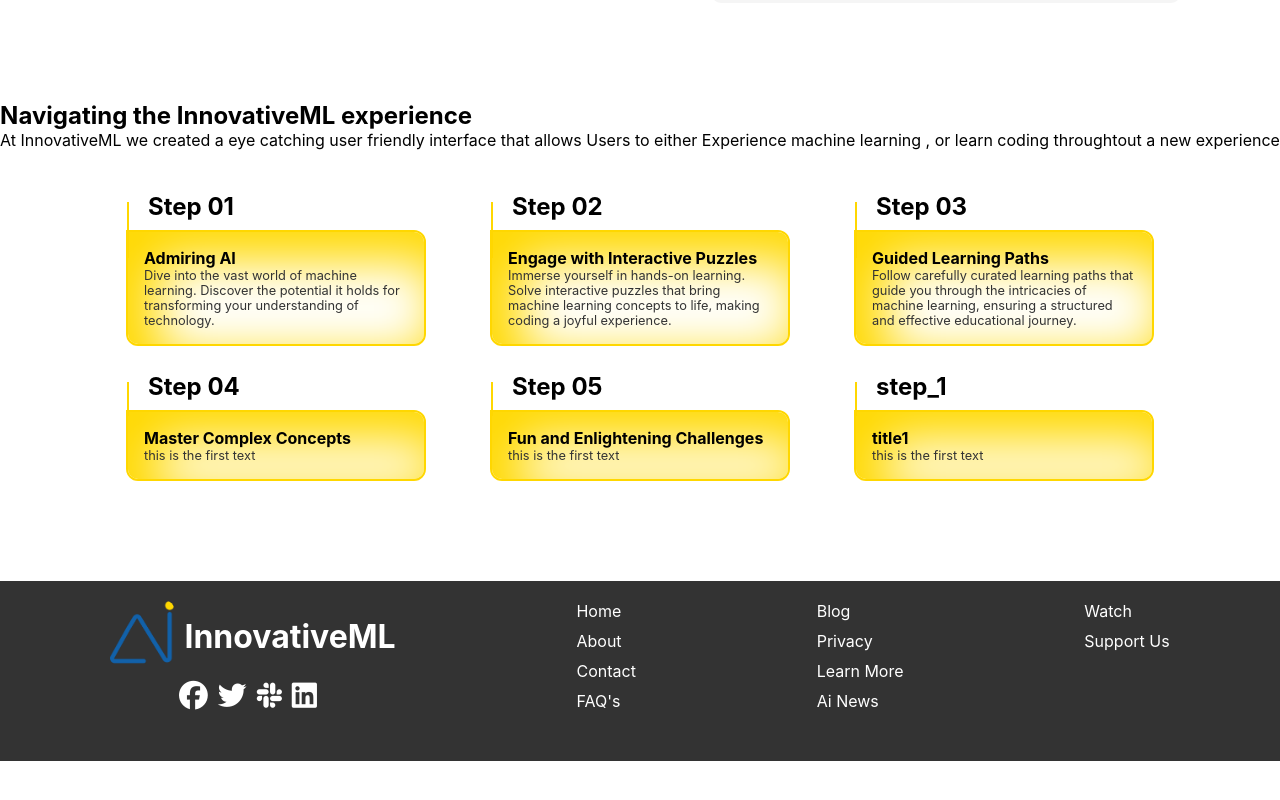
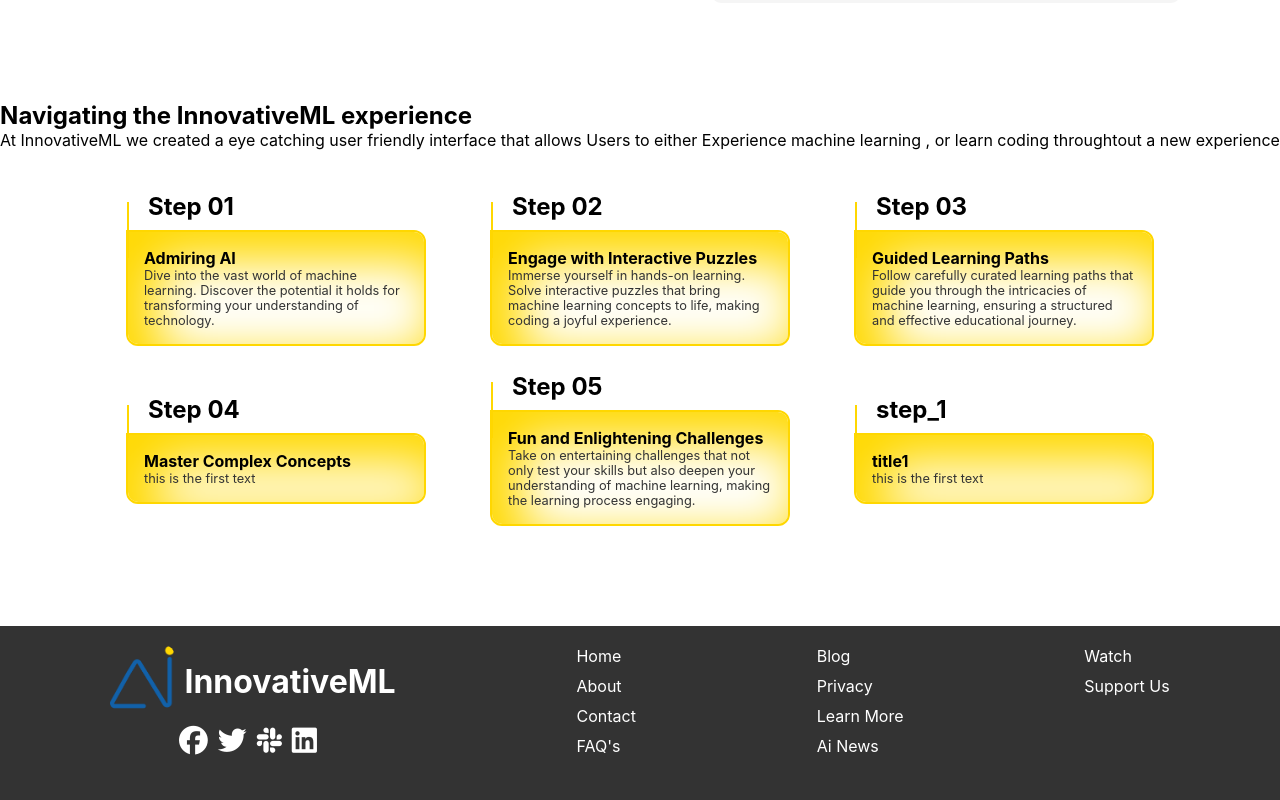
Before and after one commit to AhmadSerhall/innovativeML, a React (Create React App) app in the folder frontend/: page /about in a window 1280 px wide. Shown: the part 1051-1851 px from the top of the page. Before the commit the page ends 1812 px from the top, so only its background shows below. Built offline with nearby package versions, Linux system fonts and the light colour scheme.

Commit message:
changed the text for card 5

```diff
--- a/frontend/src/components/Experience/index.jsx
+++ b/frontend/src/components/Experience/index.jsx
@@ -13,7 +13,7 @@ const Experience = () => {
         <CardExperience step={"Step 02"} title={"Engage with Interactive Puzzles"} text={"Immerse yourself in hands-on learning. Solve interactive puzzles that bring machine learning concepts to life, making coding a joyful experience."} />
         <CardExperience step={"Step 03"} title={" Guided Learning Paths"} text={"Follow carefully curated learning paths that guide you through the intricacies of machine learning, ensuring a structured and effective educational journey."} />
         <CardExperience step={"Step 04"} title={" Master Complex Concepts"} text={"this is the first text"} />
-        <CardExperience step={"Step 05"} title={"Fun and Enlightening Challenges"} text={"this is the first text"} />
+        <CardExperience step={"Step 05"} title={"Fun and Enlightening Challenges"} text={"Take on entertaining challenges that not only test your skills but also deepen your understanding of machine learning, making the learning process engaging."} />
         <CardExperience step={"step_1"} title={"title1"} text={"this is the first text"} />
 
       </div>
```
